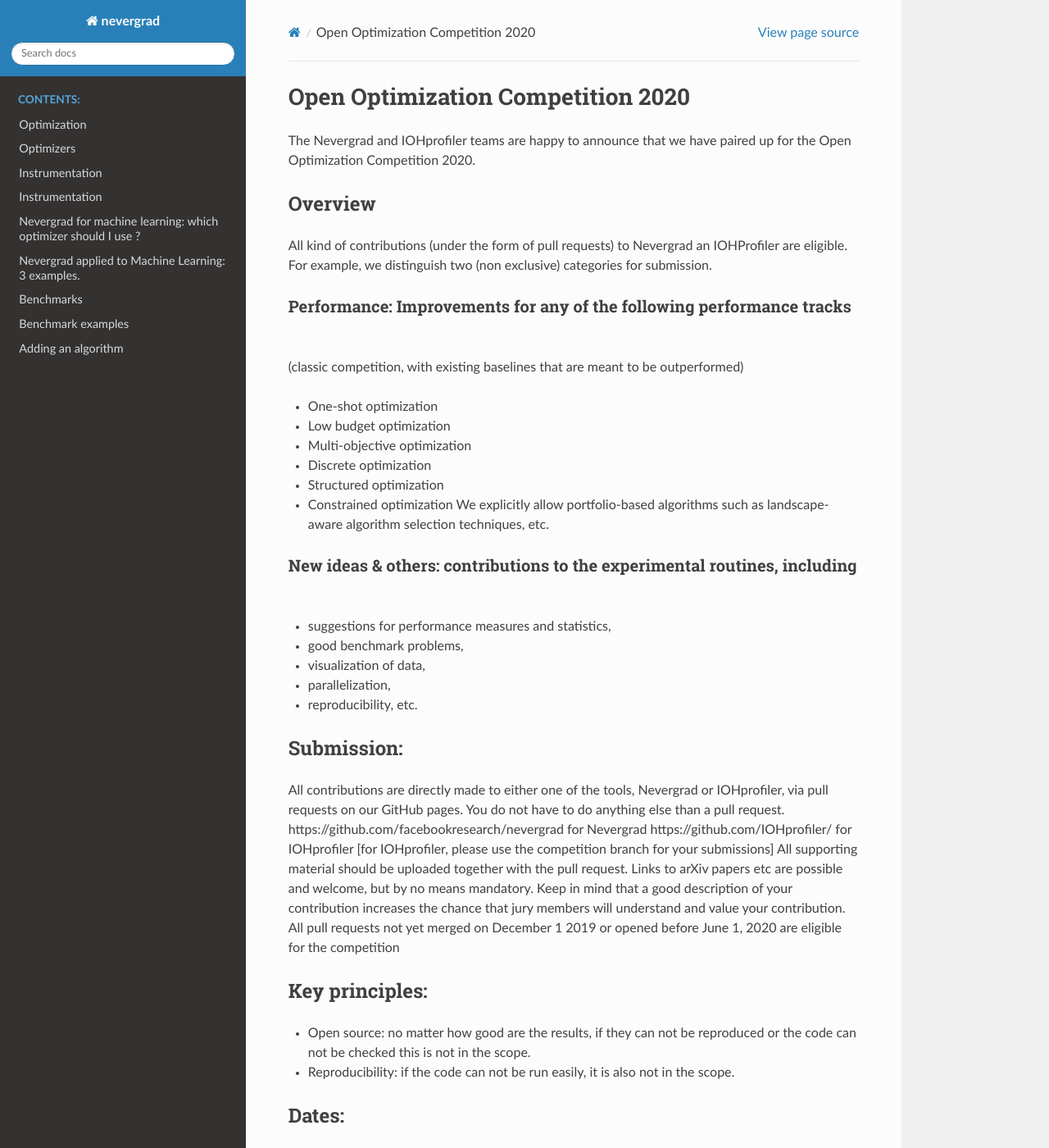
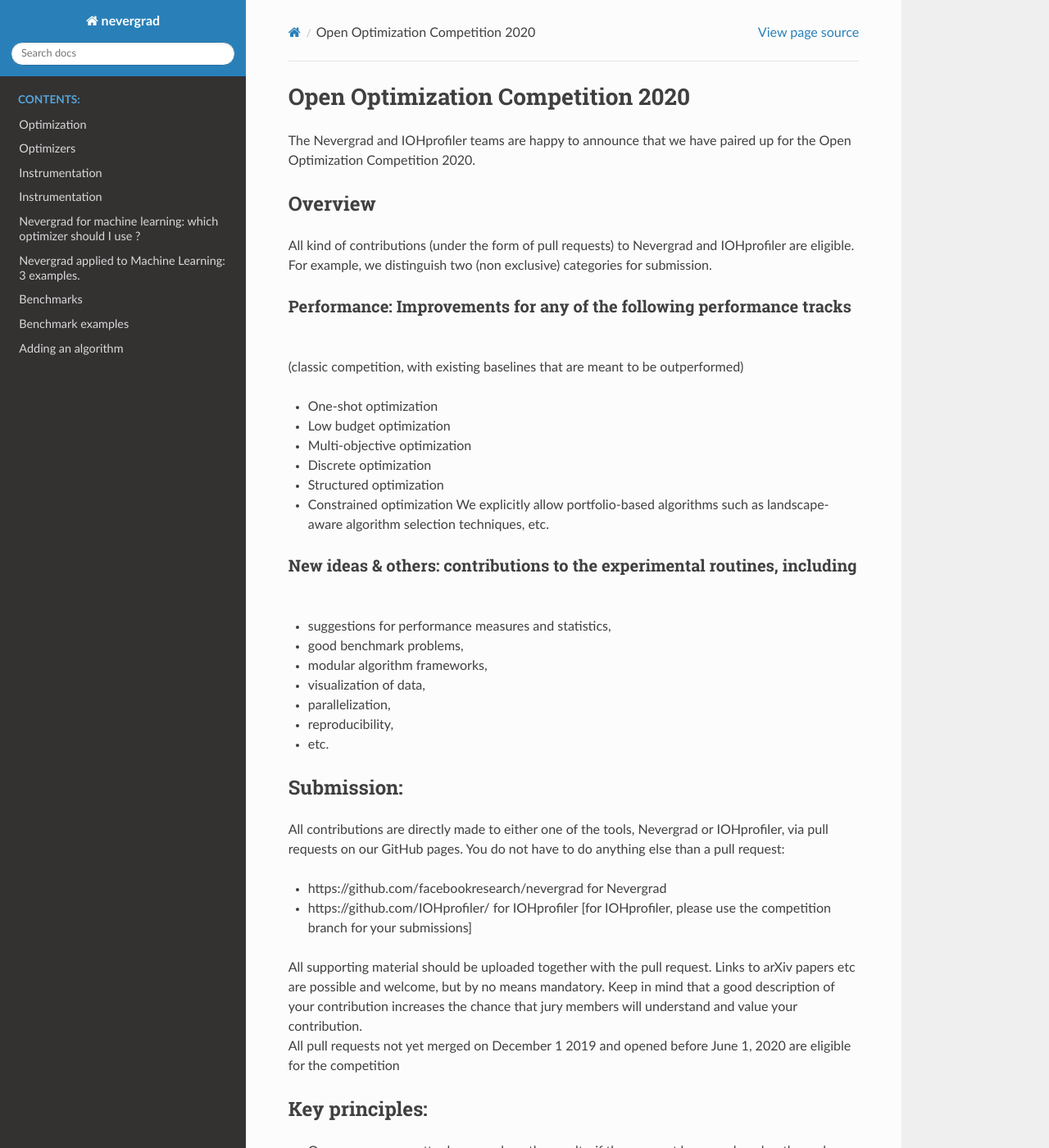
Before and after one commit to facebookresearch/nevergrad, a Sphinx documentation site: the page built from docs/opencompetition.md, in a window 1280 px wide and 1400 px high. Shown: the whole window at 82% size. Built offline with Sphinx 7.4.7 and the Read the Docs theme 2.0.0, drawn with Linux system fonts in a browser that asks for light colours; some of the changed text lies outside the part shown.

Commit message:
Update opencompetition.md

```diff
--- a/docs/opencompetition.md
+++ b/docs/opencompetition.md
@@ -6,7 +6,7 @@
 
 
 ## Overview
-All kind of contributions (under the form of pull requests) to Nevergrad an IOHProfiler are eligible.
+All kind of contributions (under the form of pull requests) to Nevergrad and IOHprofiler are eligible.
 For example, we distinguish two (non exclusive) categories for submission.
 
 ### Performance: Improvements for any of the following performance tracks
@@ -22,16 +22,19 @@
 ### New ideas & others: contributions to the experimental routines, including
 - suggestions for performance measures and statistics,
 - good benchmark problems,
+- modular algorithm frameworks,
 - visualization of data,
 - parallelization,
-- reproducibility, etc.
+- reproducibility,
+- etc.
 
 ## Submission:
-All contributions are directly made to either one of the tools, Nevergrad or IOHprofiler, via pull requests on our GitHub pages. You do not have to do anything else than a pull request.
-https://github.com/facebookresearch/nevergrad for Nevergrad
-https://github.com/IOHprofiler/ for IOHprofiler [for IOHprofiler, please use the competition branch for your submissions]
+All contributions are directly made to either one of the tools, Nevergrad or IOHprofiler, via pull requests on our GitHub pages. You do not have to do anything else than a pull request:
+- https://github.com/facebookresearch/nevergrad for Nevergrad
+- https://github.com/IOHprofiler/ for IOHprofiler [for IOHprofiler, please use the competition branch for your submissions]
+
 All supporting material should be uploaded together with the pull request. Links to arXiv papers etc are possible and welcome, but by no means mandatory. Keep in mind that a good description of your contribution increases the chance that jury members will understand and value your contribution.
-All pull requests not yet merged on December 1 2019 or opened before June 1, 2020 are eligible for  the competition
+All pull requests not yet merged on December 1 2019 and opened before June 1, 2020 are eligible for the competition
 
 ## Key principles:
 - Open source: no matter how good are the results, if they can not be reproduced or the code can not be checked this is not in the scope.
@@ -109,8 +111,10 @@
 
 ## Organizers
 In case of questions, please do not hesitate to contact the organizers of the competition. Please send all inquiries to Carola (Carola.Doerr@lip6.fr) and Olivier (oteytaud@fb.com), who will coordinate your request.
-- Thomas Bäck (Leiden University)
-- Carola Doerr (CNRS)
+- Thomas Bäck (Leiden University, The Netherlands)
+- Carola Doerr (CNRS, Sorbonne Université, Paris, France)
 - Antoine Moreau (Université Clermont Auvergne)
 - Jeremy Rapin (Facebook Artificial Intelligence Research, Paris, France)
+- Baptiste Roziere (Facebook Artificial Intelligence Research, Paris, France)
+- Ofer M. Shir (Tel-Hai College and Migal Institute, Israel)
 - Olivier Teytaud (Facebook Artificial Intelligence Research, Paris, France)
```
Also changed, not shown: other parts of docs/opencompetition.md (+3 -4 lines).
